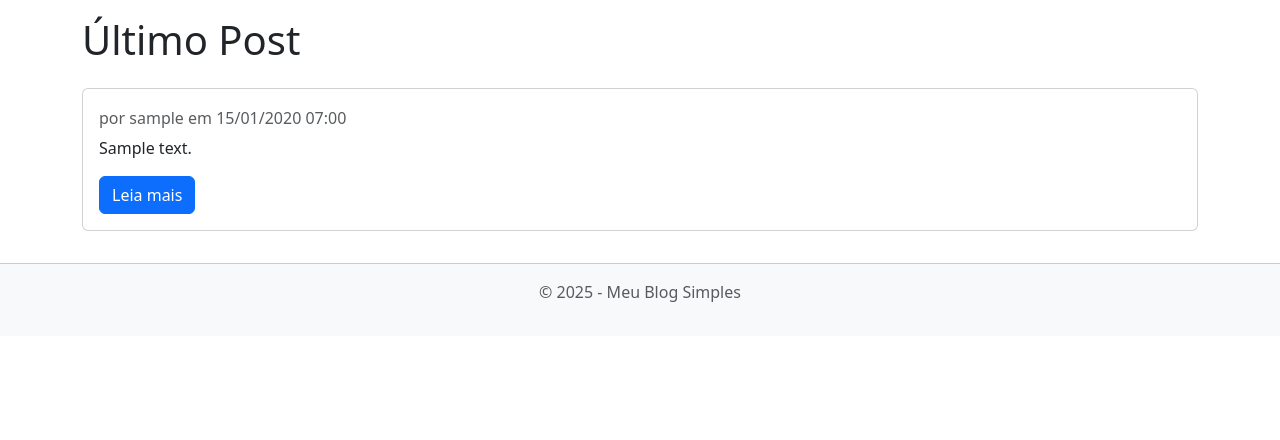
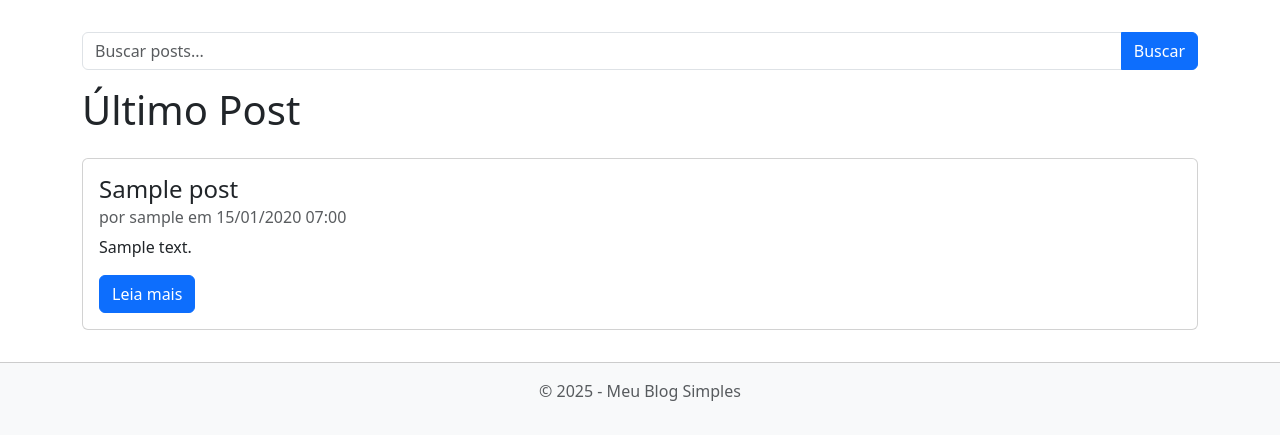
Before and after one commit to douglasinforj/blog_simples, a Django app: page / in a window 1280 px wide. Shown: the part 56-496 px from the top of the page. Run offline with Django 5.2, Linux system fonts and the light colour scheme; tables that the repository leaves empty hold one stand-in row (values such as "Sample post").

Commit message:
feat: adicionando campo e ajustes para busca de posts

```diff
--- a/app_blog/templates/app_blog/post_list.html
+++ b/app_blog/templates/app_blog/post_list.html
@@ -2,20 +2,36 @@
 
 {% load static %}
 
-{% block title%}Lista de Posts{% endblock %}
+{% block title %}Lista de Posts{% endblock %}
 
 {% block content %}
+
+<form method="get" class="mb-3 mt-3">
+    <div class="input-group">
+        <input type="text" name="q" class="form-control" placeholder="Buscar posts..." value="{{ query }}">
+        <button class="btn btn-primary" type="submit">Buscar</button>
+    </div>
+</form>
+
 <h1 class="mb-4">Último Post</h1>
+
+{% if posts %}
     {% for post in posts %}
         <div class="card mb-3">
             <div class="card-body">
-            <h4 class="card-title">{{ post.tilte }}</h4>
-            <h6 class="card-subtitle mb-2 text-muted">por {{ post.author }} em {{ post.published_date|date:"d/m/Y H:i" }}</h6>
+                <h4 class="card-title">{{ post.title }}</h4>
+                <h6 class="card-subtitle mb-2 text-muted">
+                    por {{ post.author }} em {{ post.published_date|date:"d/m/Y H:i" }}
+                </h6>
                 <p class="card-text">{{ post.text|truncatewords:30 }}</p>
                 <a href="#" class="btn btn-primary">Leia mais</a>
             </div>
         </div>
     {% empty %}
-    <p>Nenhuma post publicado ainda.</p>
+        <p>Nenhum post publicado ainda.</p>
     {% endfor %}
-{% endblock%}
+{% else %}
+    <p class="text-muted">Nenhum post encontrado.</p>
+{% endif %}
+
+{% endblock content %}
```
Lines whose indentation alone changed are shown as unchanged.
